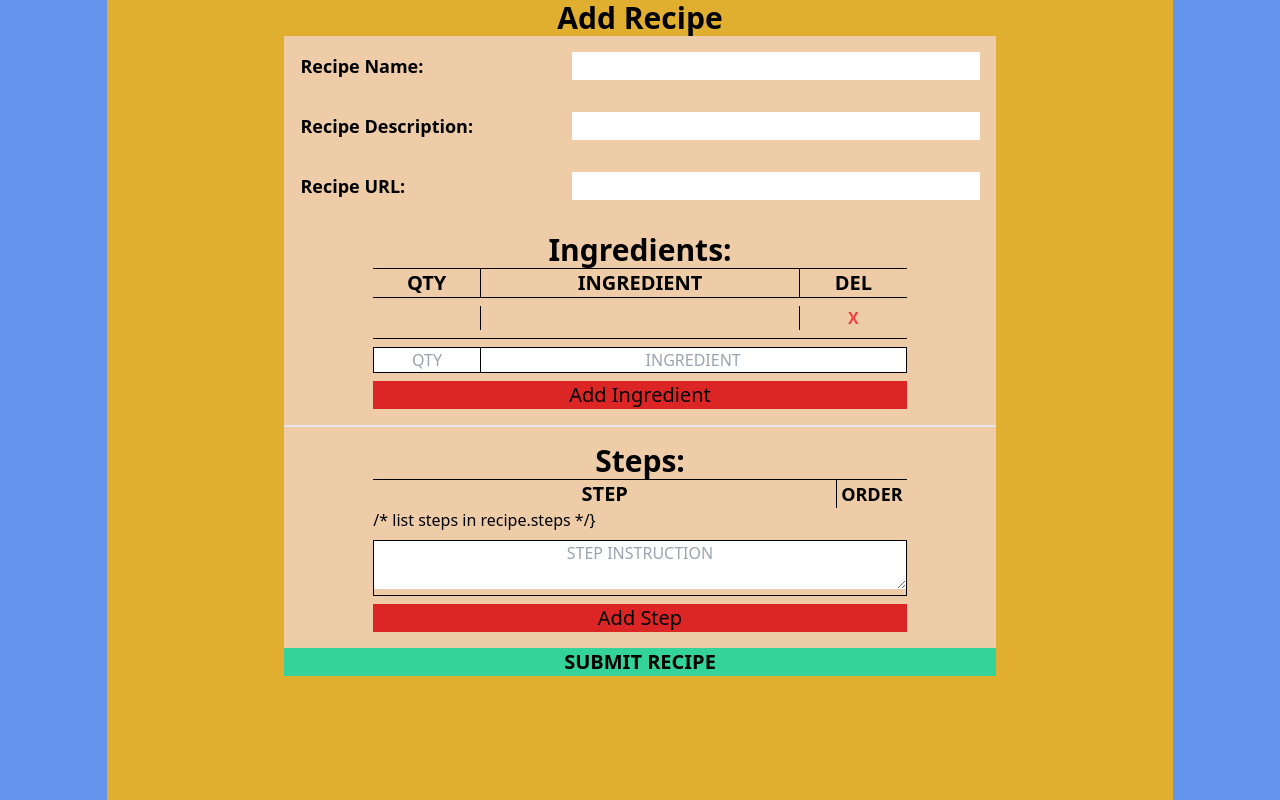
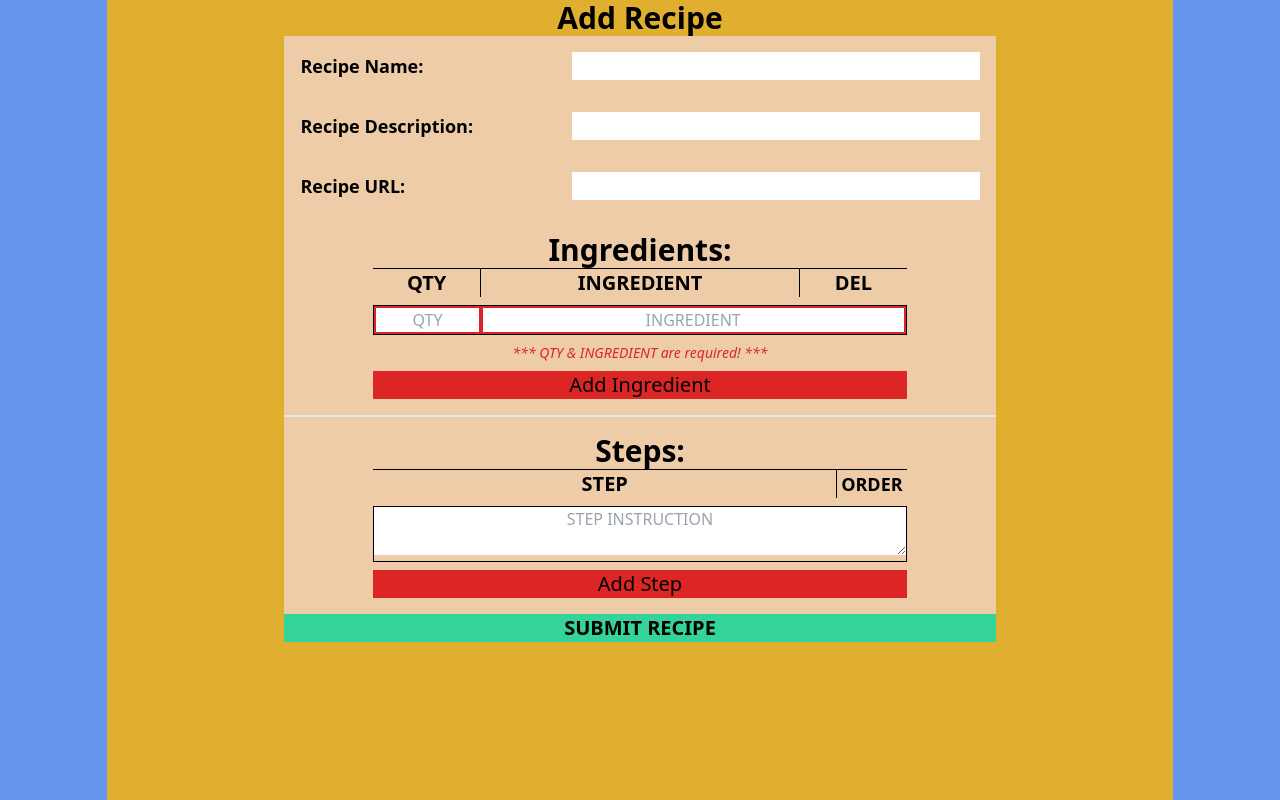
Before and after one commit to HeftyB/SSreact, a React (Create React App) app: page /addRecipe in a window 1280 px wide. Both pictures are taken after a click on the element "Add Ingredient". Built offline with nearby package versions, Linux system fonts and the light colour scheme.

Commit message:
addRecipe form errors + axios

```diff
--- a/package.json
+++ b/package.json
@@ -7,6 +7,7 @@
     "@testing-library/jest-dom": "^5.14.1",
     "@testing-library/react": "^11.2.7",
     "@testing-library/user-event": "^12.8.3",
+    "axios": "^0.21.1",
     "react": "^17.0.2",
     "react-dom": "^17.0.2",
     "react-router-dom": "^5.2.0",
--- a/src/components/AddRecipe.jsx
+++ b/src/components/AddRecipe.jsx
@@ -1,4 +1,5 @@
 import React, {useState} from 'react';
+import axios from "axios";
 
 // default state objects
 const initialRecipe = {
@@ -19,12 +20,17 @@ const initialIngredient = {
     qty: ""
 }
 
-export default function AddRecipe(props) {
+export default function AddRecipe() {
 
-    // component state slices
+    // slices of component state
     const [recipe, setRecipe] = useState(initialRecipe);
     const [ingredient, setIngredient] = useState(initialIngredient);
     const [step, setStep] = useState(initialStep);
+    const [error, setError] = useState({
+        qty: false,
+        ingredient: false,
+        instruction: false
+    });
 
     // input handler for recipe state
     const handler = e => {
@@ -44,12 +50,32 @@ export default function AddRecipe(props) {
 
     // add current ingredient state to recipe.ingredients
     const ingredientAdder = e => {
+        let q = ingredient.qty.length === 0;
+        let i = ingredient.ingredient.length === 0;
+
+        if (q || i) {
+            setError({
+                ...error,
+                qty: q,
+                ingredient: i
+            });
+
+            return
+        }
+
         setRecipe({
             ...recipe,
             ingredients: [...recipe.ingredients, ingredient]
         });
 
         setIngredient(initialIngredient);
+        if (error.qty || error.ingredient) {
+            setError({
+                ...error,
+                qty: false,
+                ingredient: false
+            });
+        }
     };
 
     // input handler for step state
@@ -62,12 +88,27 @@ export default function AddRecipe(props) {
 
     // add current step state to ingredient.steps
     const stepAdder = e => {
+        if (step.step.length === 0) {
+            setError({
+                ...error,
+                instruction: true
+            });
+            return
+        }
+
         setRecipe({
             ...recipe,
             steps: [...recipe.steps, step]
         });
 
         setStep(initialStep);
+
+        if (error.instruction) {
+            setError({
+                ...error,
+                instruction: false
+            });
+        }
     };
 
     // remove ingredient from recipe.ingredients
@@ -81,7 +122,7 @@ export default function AddRecipe(props) {
         });
     };
 
-    // remove step from recpie.steps
+    // remove step from recipe.steps
     const delStep = index => {
         let x = [...recipe.steps];
 
@@ -109,6 +150,30 @@ export default function AddRecipe(props) {
             steps: x
         })
     };
+
+    const submitRecipe = e => {
+        let s = recipe.steps.map((step, index) => {
+            return {
+                ...step,
+                step_num: index + 1
+            }
+        })
+
+        let r = {
+            ...recipe,
+            steps: s,
+            tags: []
+        }
+
+        axios.post("http://192.168.1.125:2021/recipes", r)
+            .then(data => {
+                console.log(data);
+                debugger
+            })
+            .catch(e => {
+                debugger
+            })
+    }
 
     return (
         <div className="bg-color4 w-10/12 mx-auto h-full">
@@ -165,11 +230,17 @@ export default function AddRecipe(props) {
                             </div>
                         </div>
                         <div className="border border-black my-2">
-                            <input className="w-1/5 text-center border-black border-r" type="text" id="qty" name="qty"
-                                   placeholder="QTY" value={ingredient.qty} onChange={ingredientHandler}/>
-                            <input className="w-4/5 text-center" type="text" id="ingredient" name="ingredient"
-                                   placeholder="INGREDIENT" value={ingredient.ingredient} onChange={ingredientHandler}/>
+                            <input
+                                className={error.qty ? "w-1/5 text-center border-red-600 border-2" : "w-1/5 text-center border-black border-r"}
+                                type="text" id="qty" name="qty"
+                                placeholder="QTY" value={ingredient.qty} onChange={ingredientHandler}/>
+                            <input
+                                className={error.ingredient ? "w-4/5 text-center border-red-600 border-2" : "w-4/5 text-center"}
+                                type="text" id="ingredient" name="ingredient"
+                                placeholder="INGREDIENT" value={ingredient.ingredient} onChange={ingredientHandler}/>
                         </div>
+                        <p className={error.qty || error.ingredient ? "text-red-600 text-center text-sm italic mb-2" : "hidden"}>***
+                            QTY & INGREDIENT are required! ***</p>
                         <div className="text-center mx-auto bg-red-600 text-xl cursor-pointer"
                              onClick={ingredientAdder}>Add Ingredient
                         </div>
@@ -192,7 +263,7 @@ export default function AddRecipe(props) {
                                     <div className="w-20 border-black boarder-l text-lg">ORDER</div>
                                 </div>
 
-                                /* list steps in recipe.steps */}
+                                {/* list steps in recipe.steps */}
                                 {recipe.steps.map((s, index) => {
                                     return (
                                         <div className="flex text-center border-t border-b border-black py-2"
@@ -218,6 +289,8 @@ export default function AddRecipe(props) {
                             <textarea className="text-center w-full" id="step" name="step"
                                       placeholder="STEP INSTRUCTION" value={step.step} onChange={stepHandler}/>
                         </form>
+                        <p className={error.instruction ? "text-red-600 text-center text-sm italic mb-2" : "hidden"}>***
+                            INSTRUCTION is required! ***</p>
                         <div className="text-center mx-auto bg-red-600 text-xl cursor-pointer" onClick={stepAdder}>Add
                             Step
                         </div>
@@ -225,8 +298,9 @@ export default function AddRecipe(props) {
                 </section>
 
                 <div
-                    className="bg-green-400 border-black border-dotted text-xl text-center font-bold cursor-pointer">SUBMIT
-                    RECIPE
+                    className="bg-green-400 border-black border-dotted text-xl text-center font-bold cursor-pointer"
+                    onClick={submitRecipe}>
+                    SUBMIT RECIPE
                 </div>
             </div>
         </div>
```
Also changed, not shown: 1 other file (tests, documents, lock files or other folders).
